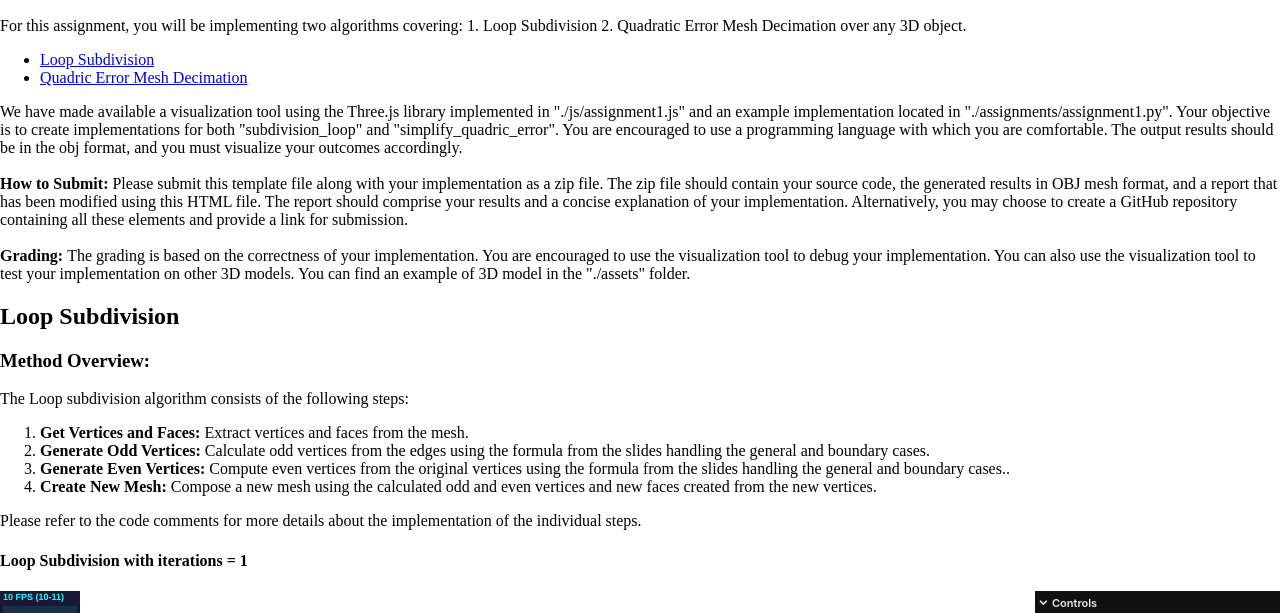
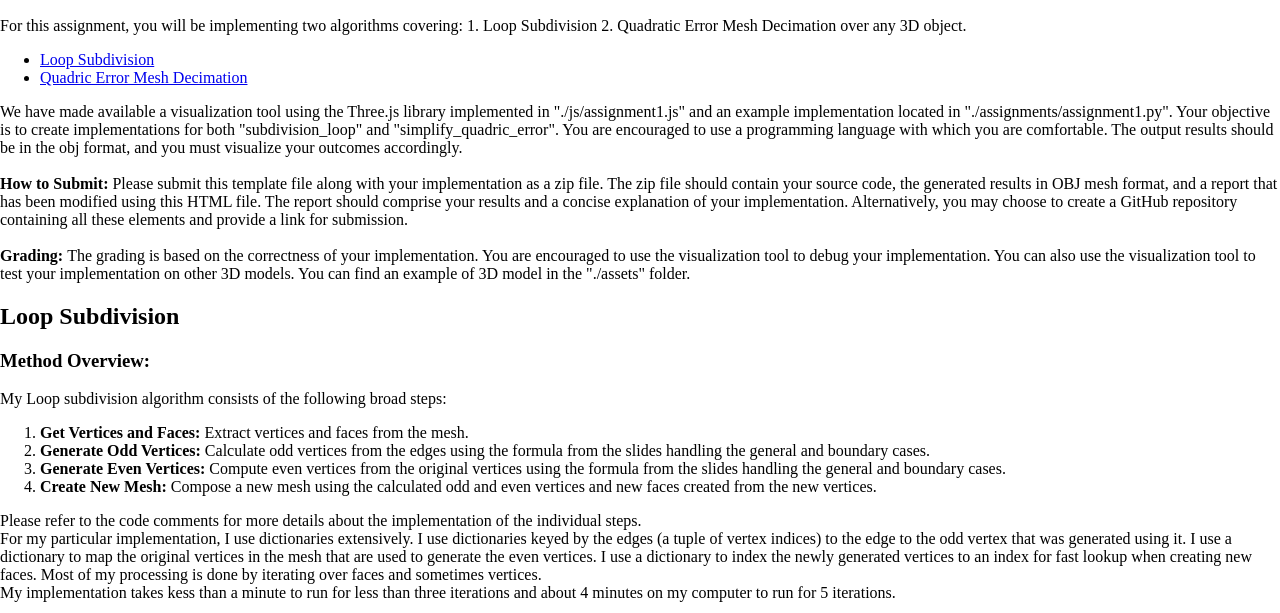
Before and after one commit to l0g1c-80m8/3d-vision-assignments, a plain HTML site: page html/assignment1.html in a window 1280 px wide. Shown: the part 110-723 px from the top of the page. Drawn offline with nearby package versions, Linux system fonts and the light colour scheme; animation ran at ten frames a second.

Commit message:
add more details for the report for loop subdivision

```diff
--- a/html/assignment1.html
+++ b/html/assignment1.html
@@ -32,16 +32,21 @@
 			<h2>Loop Subdivision</h2>
 			<h3>Method Overview:</h3>
 			<p>
-				The Loop subdivision algorithm consists of the following steps:
+				My Loop subdivision algorithm consists of the following broad steps:
 			</p>
 			<ol>
 				<li><strong>Get Vertices and Faces:</strong> Extract vertices and faces from the mesh.</li>
 				<li><strong>Generate Odd Vertices:</strong> Calculate odd vertices from the edges using the formula from the slides handling the general and boundary cases.</li>
-				<li><strong>Generate Even Vertices:</strong> Compute even vertices from the original vertices using the formula from the slides handling the general and boundary cases..</li>
+				<li><strong>Generate Even Vertices:</strong> Compute even vertices from the original vertices using the formula from the slides handling the general and boundary cases.</li>
 				<li><strong>Create New Mesh:</strong> Compose a new mesh using the calculated odd and even vertices and new faces created from the new vertices.</li>
 			</ol>
 			<p>
 				Please refer to the code comments for more details about the implementation of the individual steps.
+				<br>
+				For my particular implementation, I use dictionaries extensively. I use dictionaries keyed by the edges (a tuple of vertex indices) to the edge to the odd vertex that was generated using it. I use a dictionary to map the original vertices in the mesh that are used to generate the even vertices. I use a dictionary to index the newly generated vertices to an index for fast lookup when creating new faces.
+				Most of my processing is done by iterating over faces and sometimes vertices.
+				<br>
+				My implementation takes kess than a minute to run for less than three iterations and about 4 minutes on my computer to run for 5 iterations.
 			</p>
 			<h4>Loop Subdivision with iterations = 1</h4>
 			<div id="container1"></div>
```
